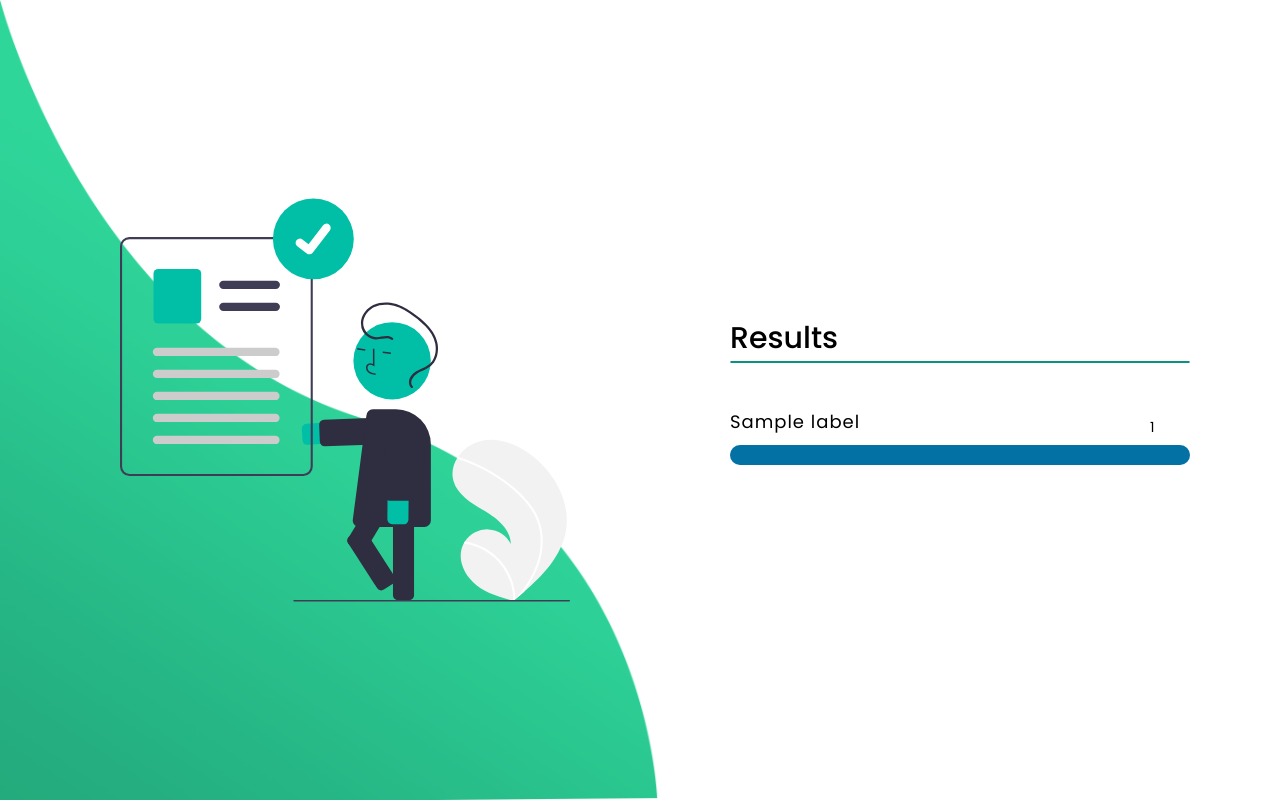
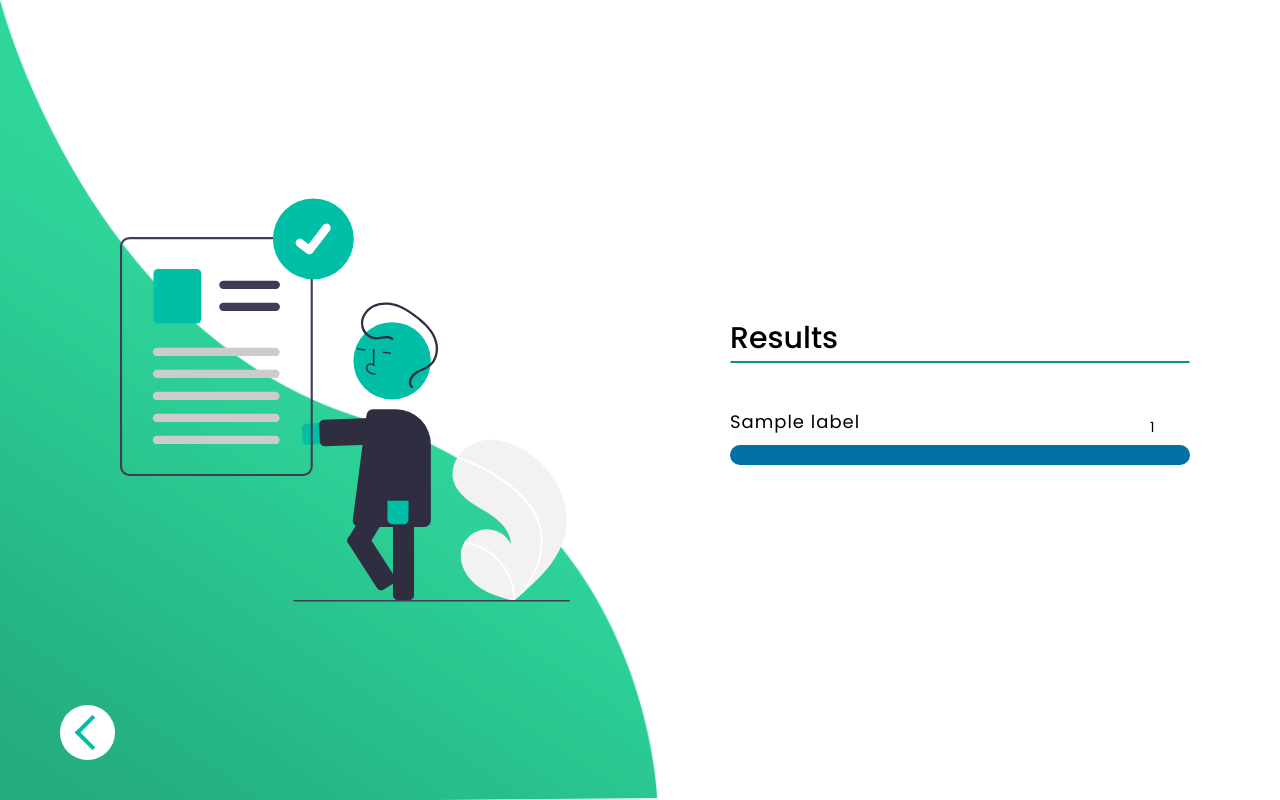
Before and after one commit to istamarahsan/classifier-demo, a Flask app: template templates/result.html in a window 1280 px wide. Run offline with Flask 2, Linux system fonts and the light colour scheme; the template is opened without the code that fills it: most values are stand-ins (such as "Sample title", 1, 10 or a date in 2020).

Commit message:
Back Button and rename index() to home()

```diff
--- a/main.py
+++ b/main.py
@@ -9,7 +9,7 @@ model = RandomClassifier()
 
 
 @app.route('/', methods=['GET'])
-def index():
+def home():
     return render_template('home.html')
 
 
--- a/static/result.css
+++ b/static/result.css
@@ -92,7 +92,7 @@
 
 
 @media screen and (max-width:1050px){
-    .image{
+    .image .peep2{
         display: none;
     }
 
@@ -267,3 +267,47 @@
         opacity: 1;
     }
 }
+
+
+
+/* back button */
+.arrow{
+    cursor: pointer;
+
+    /* position: relative; */
+    background: white;
+    height: 55px;
+    width: 55px;
+    border-radius: 50%;
+
+    transition: 0.3s ease;
+
+
+    position: fixed;
+    left: 0;
+    bottom: 0;
+
+    margin: 40px 60px;
+
+}
+
+.arrow:hover{
+    box-shadow: 0px 0px 15px 5px #01927e;
+}
+
+.arrow div{
+    position: absolute;
+    height: 25px;
+    width: 25px;
+
+    border-top: 4px solid #00BFA6;
+    border-left: 4px solid #00BFA6;
+
+    transform: rotate(45deg);
+    left: 15px;
+    top: 20px;
+}
+
+.left{
+    transform: rotate(-90deg);
+}
--- a/templates/result.html
+++ b/templates/result.html
@@ -8,7 +8,7 @@
     <!--CSS External Link-->
     <link rel="stylesheet" href="/static/result.css">
 
-    <!--Font Link (Poppins and)-->
+    <!--Font Link (Poppins)-->
     <link rel="preconnect" href="https://fonts.googleapis.com">
     <link rel="preconnect" href="https://fonts.gstatic.com" crossorigin>
     <link href="https://fonts.googleapis.com/css2?family=Poppins:wght@200;300;400;500&display=swap" rel="stylesheet">
@@ -18,11 +18,19 @@
 
 <body>
     <img src="/static/images/back0.png" alt="" class="back">
+
+
+
     <div class="cont">
         <div class="image">
+            <!-- back button-->
+            <a href="{{ url_for('home') }}" class="arrow left"><div></div></a>
+
+            <!-- image -->
             <img class="peep1" src="/static/images/peep.svg" alt="">
             <img class="peep2" src="/static/images/peep2.svg" alt="">
         </div>
+
 
         <div class="right">
             <div class="cont1">
```
